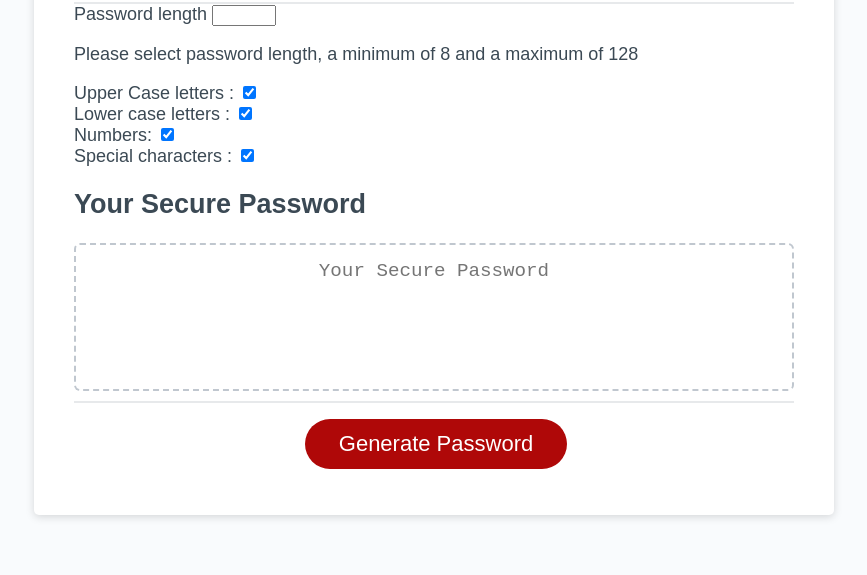
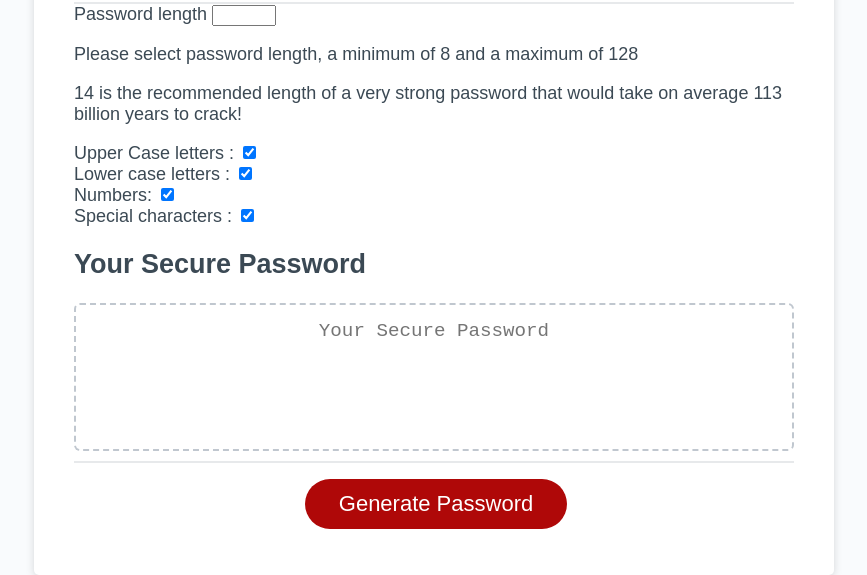
Before and after one commit to je33ica/Week-3--Password-Generator, a plain HTML site: page index.html in a window 1280 px wide. Shown: the part 234-809 px from the top of the page, without its empty margins (206-1073 px from the left). Drawn offline with Linux system fonts and the light colour scheme.

Commit message:
advisory text for strongest password length

```diff
--- a/index.html
+++ b/index.html
@@ -22,6 +22,7 @@
             <label>Password length</label>
             <input type="number" id="length" min="8" max="128" />
             <p>Please select password length, a minimum of 8 and a maximum of 128</p>
+            <p>14 is the recommended length of a very strong password that would take on average 113 billion years to crack! </p>
 
              </div>
 
```
